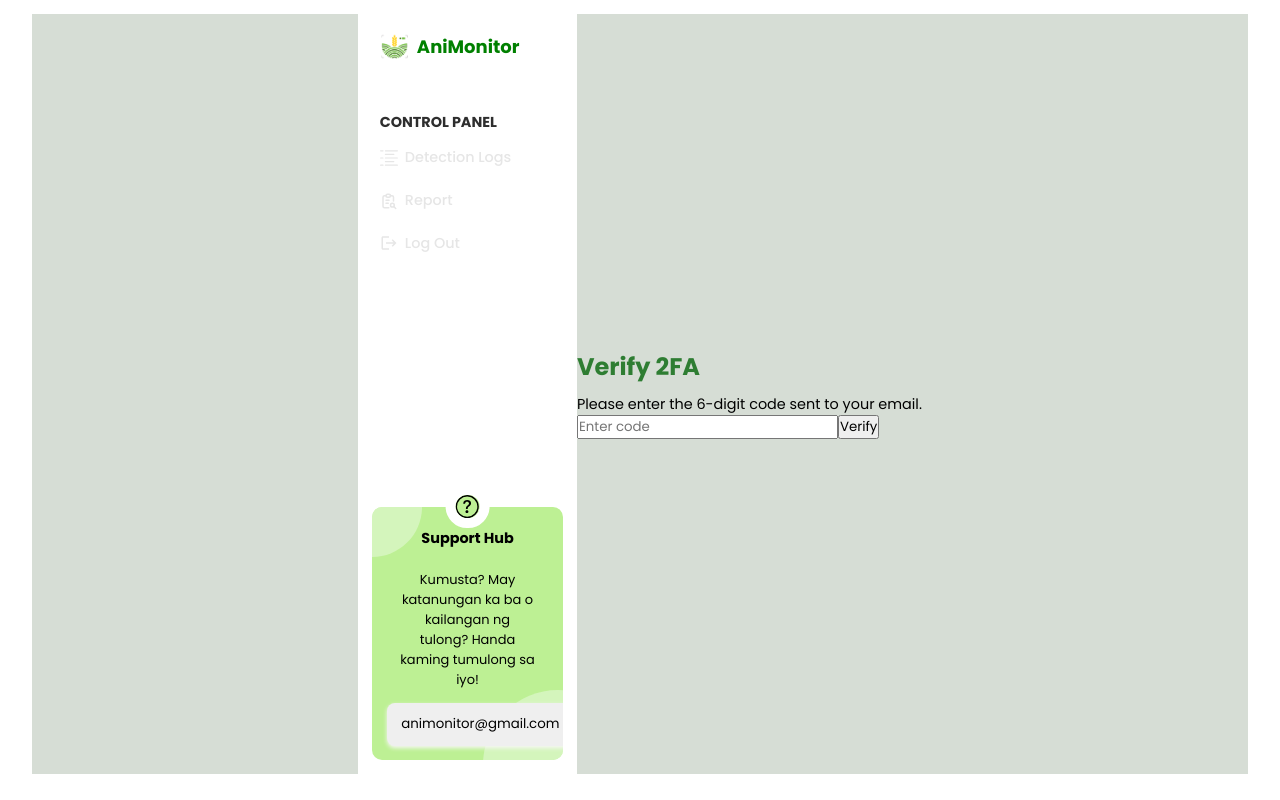
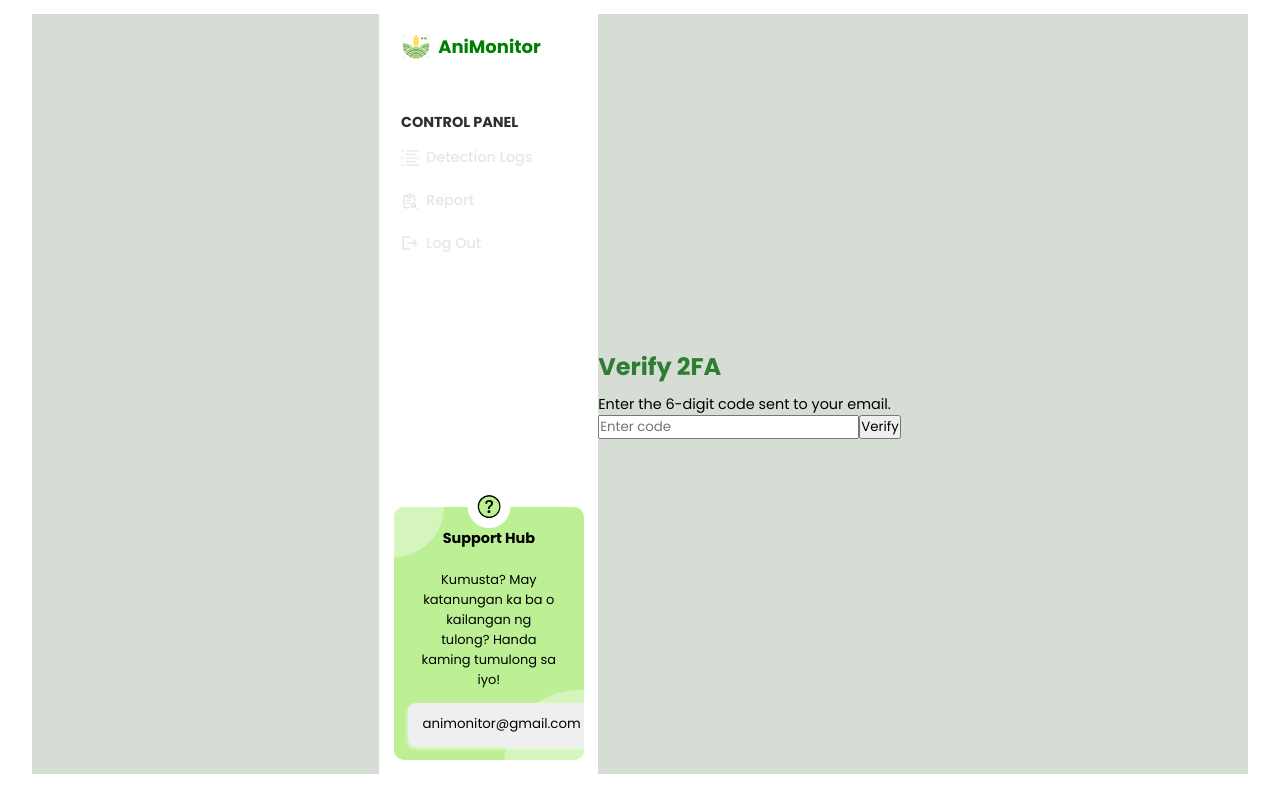
Before and after one commit to typegreen/website-application, a React (Create React App) app: page /verify-2fa in a window 1280 px wide. Built offline with nearby package versions, Linux system fonts and the light colour scheme; a web font is replaced by a local one.

Commit message:
Website Testing 7.3.1

```diff
--- a/src/components/auth/Verify2FA.jsx
+++ b/src/components/auth/Verify2FA.jsx
@@ -26,22 +26,17 @@ const Verify2FA = () => {
 
       const data = await res.json();
       if (res.ok && data.status === "success") {
-        // ✅ Store logged-in user
         localStorage.setItem("user_id", data.response.user_id);
         localStorage.setItem("username", data.response.username);
         localStorage.setItem("access_level", data.response.access_level);
-
-        // 🔐 Clean up temporary 2FA storage
         localStorage.removeItem("2fa_user_id");
         localStorage.removeItem("2fa_email");
-
         navigate("/report");
       } else {
-        setError(data.response || "Invalid code. Please try again.");
+        setError(data.response || "Invalid code.");
       }
     } catch (err) {
-      setError("Something went wrong. Try again later.");
-      console.error(err);
+      setError("Something went wrong.");
     }
   };
 
@@ -49,14 +44,13 @@ const Verify2FA = () => {
     <div className="verify2fa-page">
       <div className="verify-box">
         <h2>Verify 2FA</h2>
-        <p>Please enter the 6-digit code sent to your email.</p>
+        <p>Enter the 6-digit code sent to your email.</p>
         <form onSubmit={handleVerify}>
           <input
             type="text"
-            placeholder="Enter code"
             value={code}
             onChange={(e) => setCode(e.target.value)}
-            required
+            placeholder="Enter code"
             maxLength={6}
           />
           <button type="submit">Verify</button>
```
